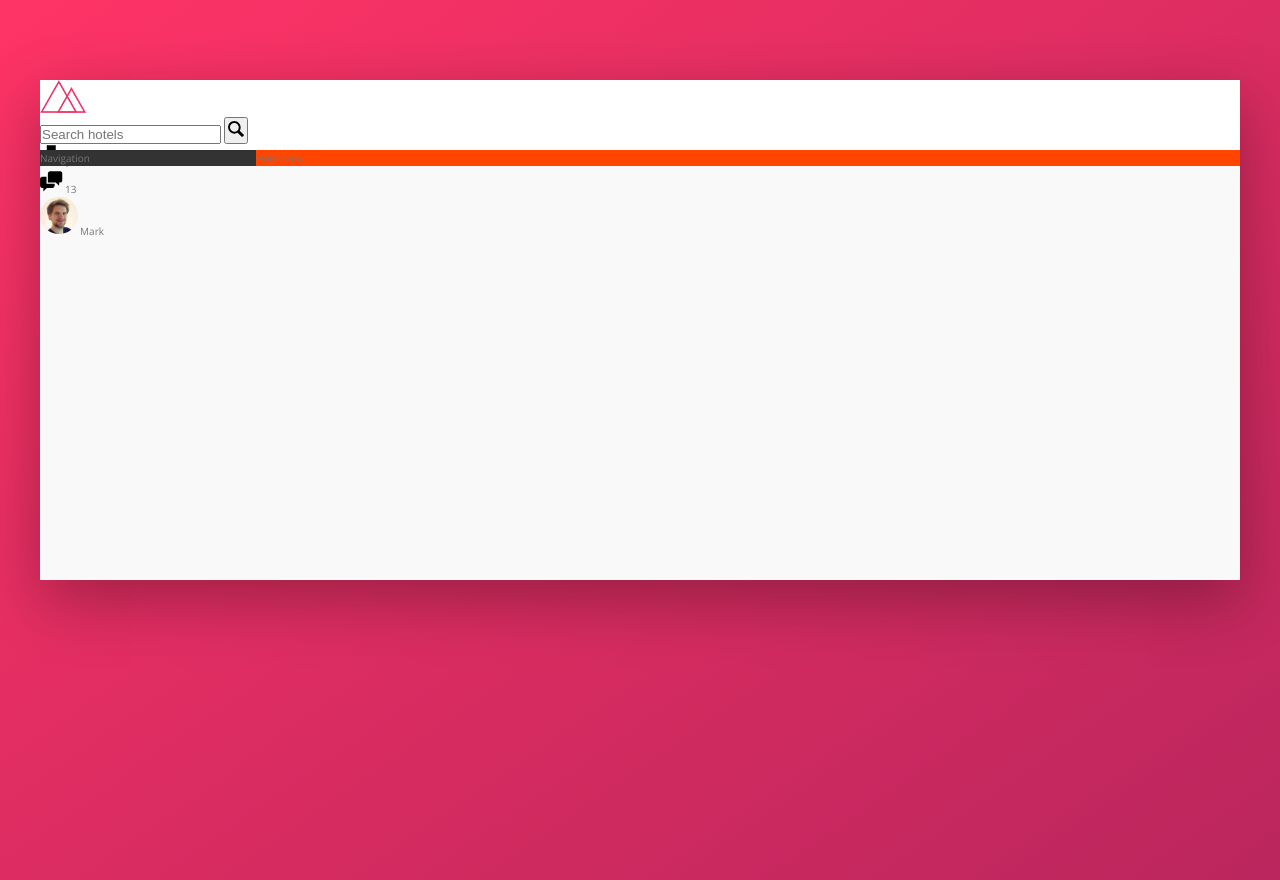
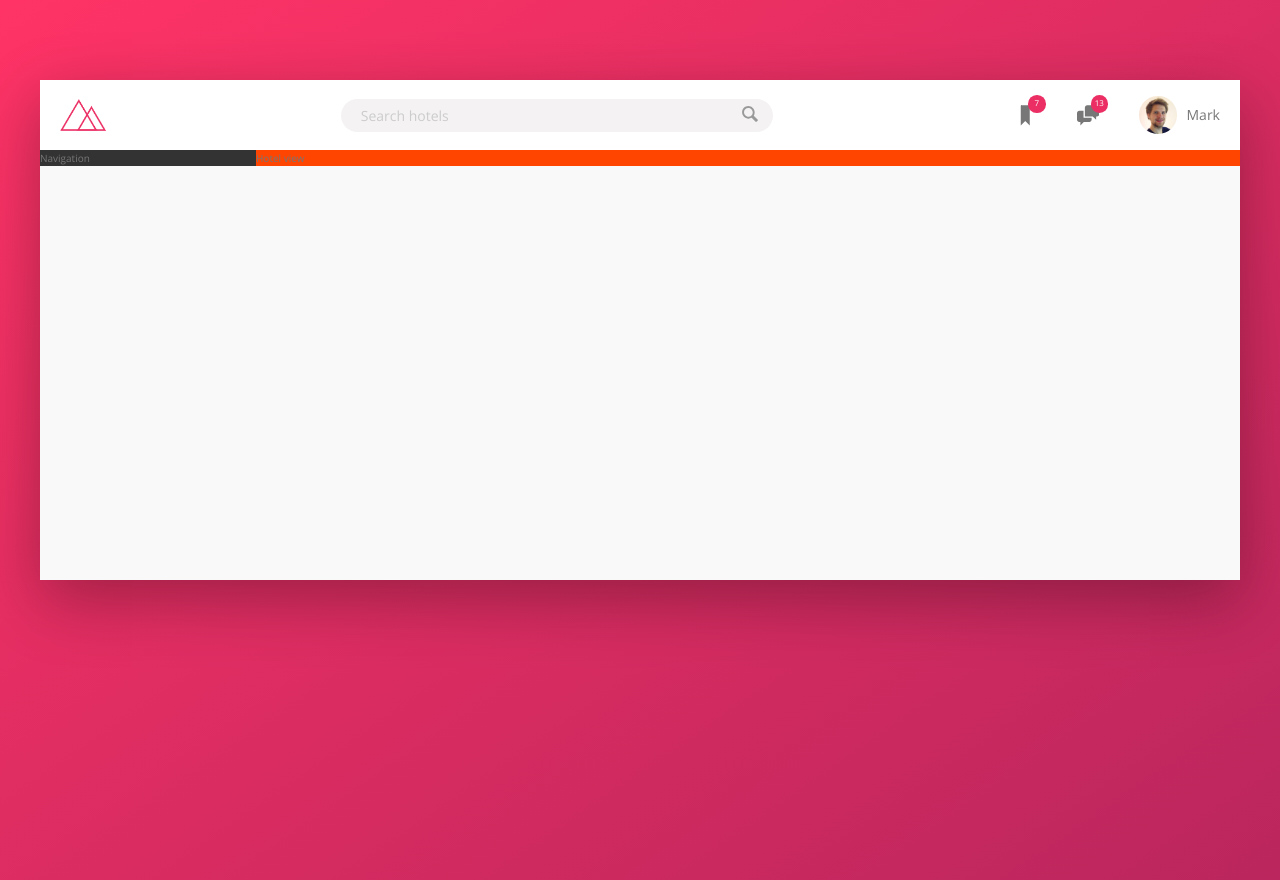
Before and after one commit to marks2508/Advanced-CSS-project-2, a website: page index.html in a window 1280 px wide. Drawn offline with nearby package versions, Linux system fonts and the light colour scheme.

Commit message:
finished styling header

```diff
--- a/sass/_component.scss
+++ b/sass/_component.scss
@@ -2,21 +2,61 @@
 // LOGO
 .logo {
     height: 3.25rem;
+    margin-left: 2rem;
 }
 
 //////////////
 // SEARCH
 .search {
+    flex: 0 0 40%;
 
+    display: flex;
+    align-items: center;
+    justify-content: center;
     &__input {
+        font-family: inherit;
+        font-size: inherit;
+        background-color: var(--color-grey-light-2);
+        border: none;
+        color: inherit;
+        padding: .7rem 2rem;
+        border-radius: 100px;
+        width: 90%;
+        transition: all .2s;
+        margin-right: -3.25rem;
 
+        &:focus {
+            outline: none;
+            width: 100%;
+            background-color: var(--color-grey-light-3);
+        }
+
+        &::-webkit-input-placeholder {
+            font-weight: 100;
+            color: var(--color-grey-light-4);
+
+        }
     }
+    &__input:focus + &__button {
+        background-color: var(--color-grey-light-3);
+    }
+
     &__button {
+        border: none;
+        background-color: var(--color-grey-light-2);
 
+        &:focus {
+            outline: none;
+        }
+
+        &:active {
+            transform: translateY(2px);
+        }
     }
     &__icon {
         height: 2rem;
         width: 2rem;
+        fill: var(--color-grey-dark-3);
     }
 
 }
@@ -27,24 +67,50 @@
 // USER NAVIGATION
 
 .user-nav {
+    align-self: stretch;
+    display: flex;
+    align-items: center;
+
+    & > * {
+        padding: 0 2rem;
+        cursor: pointer;
+        height: 100%;
+        display: flex;
+        align-items: center;
+    }
+
+    & > *:hover {
+        background-color: var(--color-grey-light-2);
+
+    }
+
     &__icon-box {
+        position: relative;
 
     }
     &__icon {
         height: 2.25rem;
         width: 2.25rem;
+        fill: var(--color-grey-dark-2);
     }
     &__notification {
+        font-size: .8rem;
+        height: 1.75rem;
+        width: 1.75rem;
+        border-radius: 50%;
+        background-color: var(--color-primary);
+        color: #fff;
+        position: absolute;
+        top: 1.5rem;
+        right: 1.1rem;
+        display: flex;
+        justify-content: center;
+        align-items: center;
+    }
 
-    }
-    &__user {
-
-    }
     &__user-photo {
         height: 3.75rem;
         border-radius: 50%;
-    }
-    &__user-name {
-
+        margin-right: 1rem;
     }
 }
--- a/sass/_layout.scss
+++ b/sass/_layout.scss
@@ -7,11 +7,14 @@
 }
 
 .header {
+    font-size: 1.4rem;
     height: 7rem;
     background-color: #fff;
     border-bottom: var(--color-grey-light-2);
 
     display: flex;
+    justify-content: space-between;
+    align-items: center;
 }
 
 .content {
```
Also changed, not shown: css/style.css.
